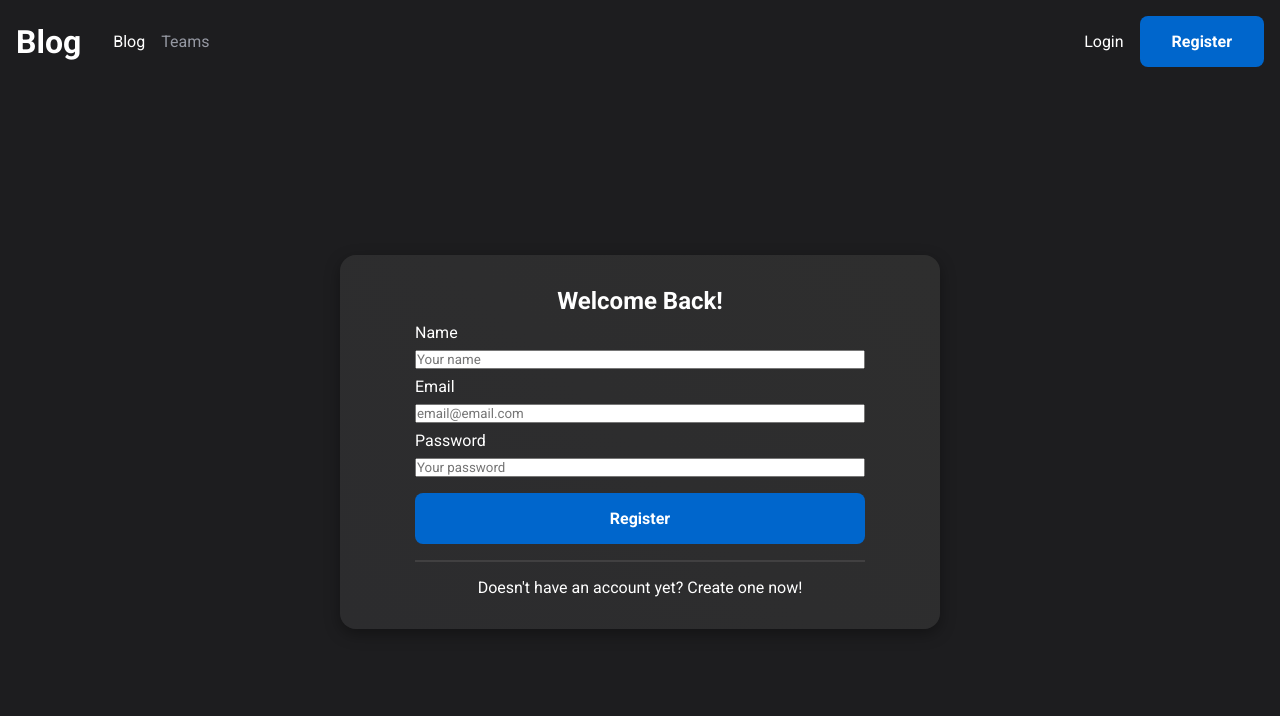
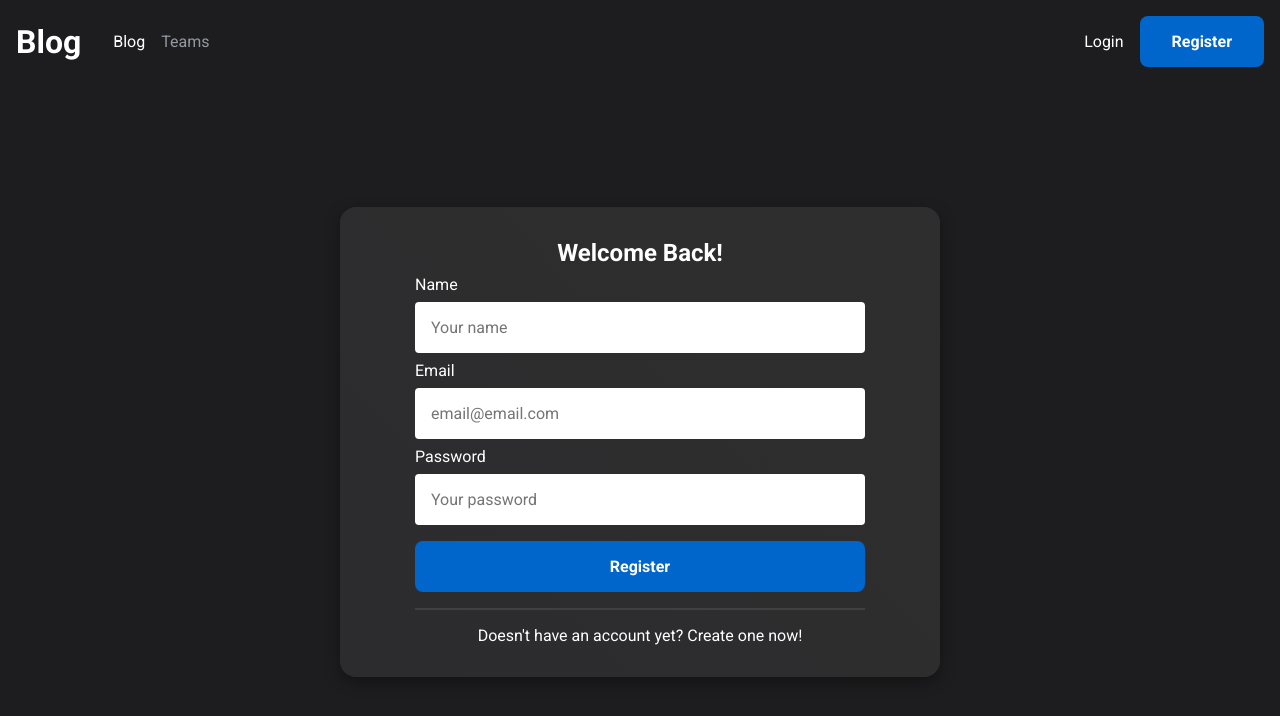
Before and after one commit to enzobocalon/nextjs-blog, a Next.js app: page /login in a window 1280 px wide. Shown: the top 716 px of the page. Built offline with nearby package versions, Linux system fonts and the light colour scheme.

Commit message:
feat: initial input style

```diff
--- a/src/components/Input.ts
+++ b/src/components/Input.ts
@@ -1,5 +1,12 @@
 import styled from 'styled-components';
 
 export const Input = styled.input`
-
+  padding: 1rem;
+  border: none;
+  outline: none;
+  border-radius: .25rem;
+  background-color: white;
+  color: white;
+  font-size: 1rem;
+  font-family: inherit;
 `;
```
